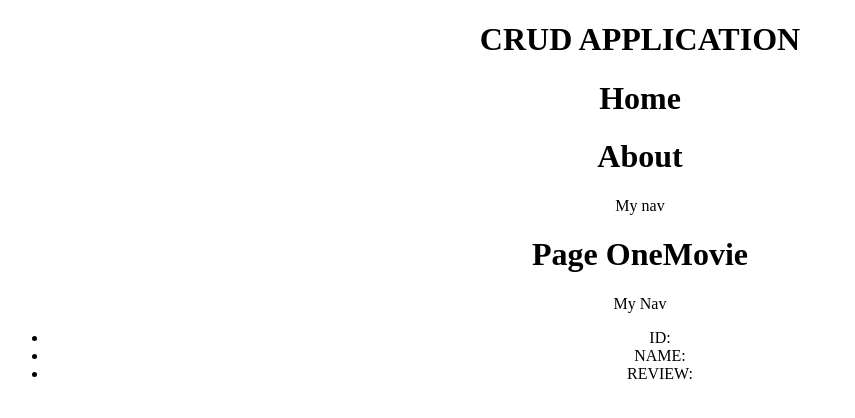
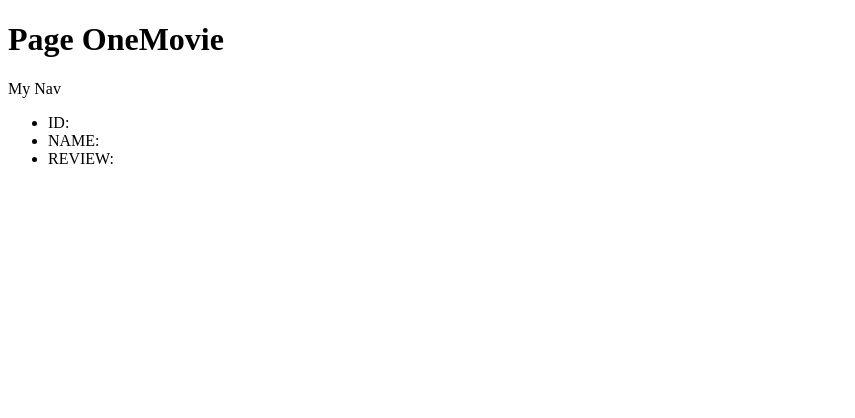
Before and after one commit to and-re10/crudReactNodeMongoDB, a React (Create React App) app in the folder client/: page /1 in a window 1280 px wide. Shown: the top 418 px of the page, without its empty margins (0-855 px from the left). Built offline with nearby package versions, Linux system fonts and the light colour scheme.

Commit message:
Création des routes (front-end)

```diff
--- a/client/src/App.js
+++ b/client/src/App.js
@@ -1,16 +1,10 @@
 import React from "react";
 import './styles/App.css';
-import Home from "./pages/home/index";
-import About from "./pages/about/index";
-import OneMovie from "./pages/oneMovie/index";
+import MainRoutes from "./routes/mainRoutes";
 
 function App() {
   return (
-    <div className="App">
-      <Home/>
-      <About/>
-      <OneMovie/>
-    </div>
+      <MainRoutes/>
   );
 }
 
--- a/client/src/index.js
+++ b/client/src/index.js
@@ -1,10 +1,13 @@
 import React from 'react';
 import ReactDOM from 'react-dom';
 import App from './App';
+import { BrowserRouter as Router } from "react-router-dom";
 
 
 
 ReactDOM.render((
+  <Router>
     <App />
+  </Router>
 
 ), document.getElementById('root'));
--- a/client/src/routes/mainRoutes.js
+++ b/client/src/routes/mainRoutes.js
@@ -1,11 +1,18 @@
 import React from "react";
 import { Routes, Route } from "react-router-dom";
+import Home from "../pages/home/index";
+import About from "../pages/about/index";
+import OneMovie from "../pages/oneMovie/index";
 
 
 function MainRoutes(){
     return (
         <Routes>
-
+            <Route path="/" element={<Home/>} />
+            <Route path="/about" element={<About/>}/>
+            <Route path="/:id" element={<OneMovie/>}/>
         </Routes>
     )
 }
+
+export default MainRoutes;
```
Also changed, not shown: 1 other file (tests, documents, lock files or other folders).
